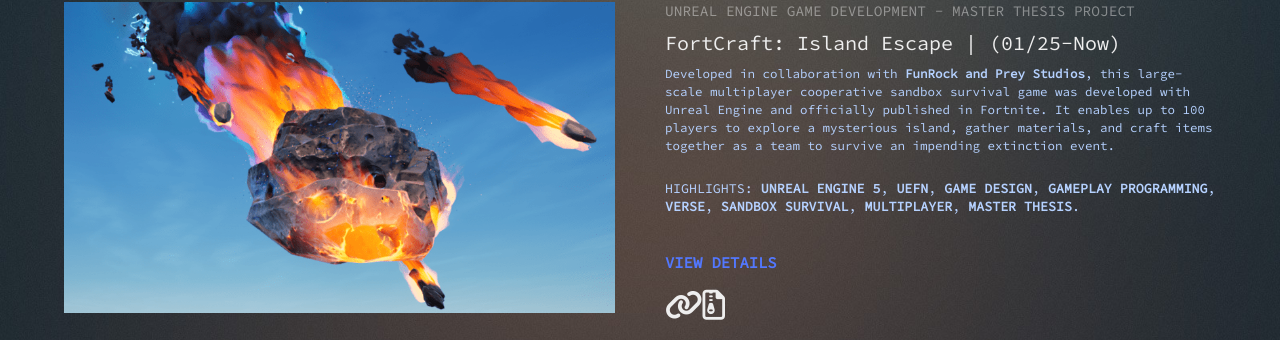
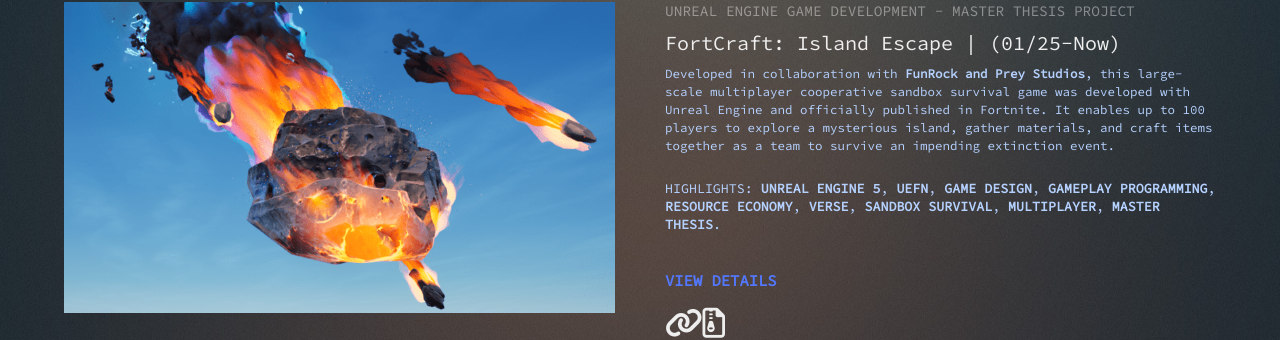
Before and after one commit to Erdandrej/Erdandrej.github.io, a Vue app: page / in a window 1280 px wide. Shown: the part 871-1211 px from the top of the page. Built offline with nearby package versions, Linux system fonts and the light colour scheme.

Commit message:
Update PortfolioGames.vue

```diff
--- a/src/components/PortfolioGames.vue
+++ b/src/components/PortfolioGames.vue
@@ -40,7 +40,7 @@
                         <p>
                             Developed in collaboration with <strong>FunRock and Prey Studios</strong>, this large-scale multiplayer cooperative sandbox survival game was developed with Unreal Engine and officially published in Fortnite. It enables up to 100 players to explore a mysterious island, gather materials, and craft items together as a team to survive an impending extinction event.
                         </p>
-                        <p class="cta">Highlights: <strong>Unreal Engine 5</strong>, <strong>UEFN</strong>, <strong>Game Design</strong>, <strong>Gameplay Programming</strong>, <strong>Verse</strong>, <strong>Sandbox Survival</strong>, <strong>Multiplayer</strong>, <strong>Master Thesis</strong>.</p>
+                        <p class="cta">Highlights: <strong>Unreal Engine 5</strong>, <strong>UEFN</strong>, <strong>Game Design</strong>, <strong>Gameplay Programming</strong>, <strong>Resource Economy</strong>, <strong>Verse</strong>, <strong>Sandbox Survival</strong>, <strong>Multiplayer</strong>, <strong>Master Thesis</strong>.</p>
                         <br><br>
                         <p class="cta"><router-link to="/island"><strong>View Details</strong></router-link></p>
                         <br><br>
```
